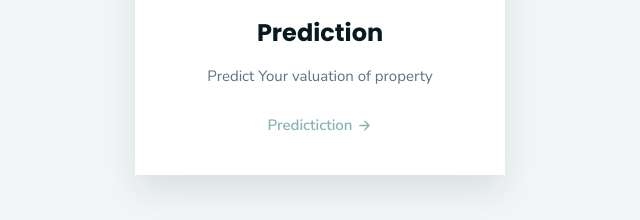
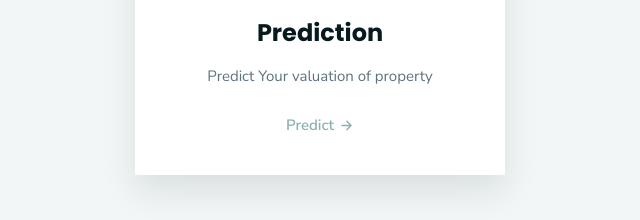
Before and after one commit to princeyadav08/Code-crushers, a plain HTML site: page index.html in a window 1280 px wide. Shown: the part 2540-2760 px from the top of the page, 320-960 px from the left. Drawn offline with nearby package versions, Linux system fonts and the light colour scheme.

Commit message:
pre
nicche wala

```diff
--- a/index.html
+++ b/index.html
@@ -431,8 +431,8 @@
                   Predict Your valuation of property
                 </p>
 
-                <a href="#" class="card-link">
-                  <span>Predictiction</span>
+                <a href="predictor.html" class="card-link">
+                  <span>Predict</span>
 
                   <ion-icon name="arrow-forward-outline"></ion-icon>
                 </a>
```
